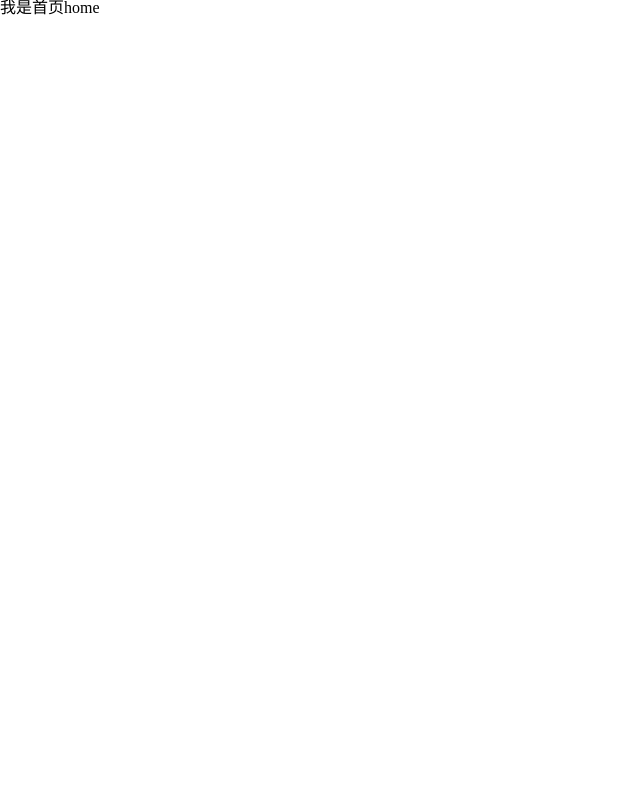
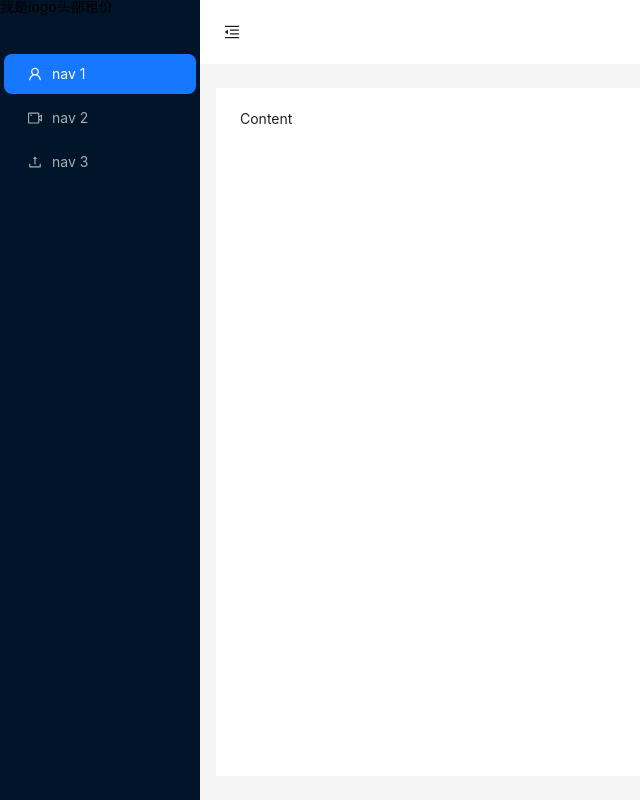
Before and after one commit to wxd15750/react_ts_yarn, a React (Create React App) app: page / in a window 1280 px wide. Before the commit this address led to /home. Shown: the whole page, without its empty margins (0-640 px from the left). Built offline with nearby package versions, Linux system fonts and the light colour scheme.

Commit message:
首页静态的布局

```diff
--- a/src/App.tsx
+++ b/src/App.tsx
@@ -1,5 +1,5 @@
 import React from 'react';
-import { ConfigProvider } from 'antd';
+import { ConfigProvider} from 'antd';
 // 国际化
 import zhCN from 'antd/locale/zh_CN';
 
@@ -7,6 +7,7 @@ import zhCN from 'antd/locale/zh_CN';
 import router from './routes/route';
 
 import {useRoutes,Link} from 'react-router-dom'
+import Layouts from './layout';
 
 function App() {
 
@@ -16,9 +17,10 @@ function App() {
 
   return (
     <div className="App">
-      <ConfigProvider theme={{ token: { colorPrimary: '#71c3f3' } }} locale={zhCN}>
+      {/* <ConfigProvider theme={{ token: { colorPrimary: '#71c3f3' } }} locale={zhCN}>
         {outlet}
-      </ConfigProvider>
+      </ConfigProvider> */}
+      <Layouts></Layouts>
 
 
     </div>
--- a/src/index.tsx
+++ b/src/index.tsx
@@ -4,6 +4,8 @@ import App from './App';
 
 // 清空默认样式
 import '@/styles/reset.scss'
+
+import "@/styles/global.scss"
 
 // 导入路由的实列方法
 import {BrowserRouter} from 'react-router-dom'
--- /dev/null
+++ b/src/layout/content/index.tsx
@@ -0,0 +1,20 @@
+import React from 'react'
+
+import { Button, Layout, Menu, theme } from 'antd';
+
+const { Header, Sider, Content } = Layout;
+
+export default function ShowContent() {
+  return (
+    <Content
+          style={{
+            margin: '24px 16px',
+            padding: 24,
+            minHeight: 280,
+            background: "#fff",
+          }}
+        >
+          Content
+        </Content>
+  )
+}
--- /dev/null
+++ b/src/layout/index.tsx
@@ -0,0 +1,21 @@
+import { Layout } from 'antd'
+import React from 'react'
+import MenuList from './menulist'
+import Tabbar from './tabbar'
+import ShowContent from './content'
+
+export default function Layouts() {
+  return (
+    <Layout>
+      <MenuList></MenuList>
+
+      <Layout>
+        <Tabbar></Tabbar>
+
+        <ShowContent></ShowContent>
+
+      </Layout>
+
+    </Layout>
+  )
+}
--- /dev/null
+++ b/src/layout/logo/index.tsx
@@ -0,0 +1,9 @@
+import React from 'react'
+
+export default function Logo() {
+  return (
+    <div style={{height:"50px"}} className='demo-logo-vertical'>
+      我是logo头部租价
+    </div>
+  )
+}
--- /dev/null
+++ b/src/layout/menulist/index.tsx
@@ -0,0 +1,47 @@
+import React, { useState } from 'react'
+
+import {Layout, Menu } from 'antd';
+
+import {
+  MenuFoldOutlined,
+  UploadOutlined,
+  UserOutlined,
+  VideoCameraOutlined,
+} from '@ant-design/icons';
+import Logo from '../logo';
+
+const { Sider } = Layout;
+
+export default function MenuList() {
+
+  const [collapsed, setCollapsed] = useState(false);
+
+  return (
+    <Sider trigger={null} collapsible collapsed={collapsed}>
+        <Logo></Logo>
+
+        <Menu
+          theme="dark"
+          mode="inline"
+          defaultSelectedKeys={['1']}
+          items={[
+            {
+              key: '1',
+              icon: <UserOutlined />,
+              label: 'nav 1',
+            },
+            {
+              key: '2',
+              icon: <VideoCameraOutlined />,
+              label: 'nav 2',
+            },
+            {
+              key: '3',
+              icon: <UploadOutlined />,
+              label: 'nav 3',
+            },
+          ]}
+        />
+      </Sider>
+  )
+}
--- /dev/null
+++ b/src/layout/tabbar/index.tsx
@@ -0,0 +1,34 @@
+import React, { useState } from 'react'
+
+import { Button, Layout } from 'antd';
+import {
+  MenuFoldOutlined, MenuUnfoldOutlined,
+
+} from '@ant-design/icons';
+
+const { Header} = Layout;
+
+export default function Tabbar() {
+
+  const [collapsed, setCollapsed] = useState(false);
+
+  return (
+    <Header
+          style={{
+            padding: 0,
+            background: "#fff",
+          }}
+        >
+          <Button
+            type="text"
+            icon={collapsed ? <MenuUnfoldOutlined /> : <MenuFoldOutlined />}
+            onClick={() => setCollapsed(!collapsed)}
+            style={{
+              fontSize: '16px',
+              width: 64,
+              height: 64,
+            }}
+          />
+        </Header>
+  )
+}
--- /dev/null
+++ b/src/styles/global.scss
@@ -0,0 +1,12 @@
+html,body{
+    width: 100vw;
+    height: 100vh;
+    #root{
+        width: 100%;
+        height: 100%;
+        .App,.ant-layout{
+            width: 100%;
+            height: 100%;
+        }
+    }
+}
```
